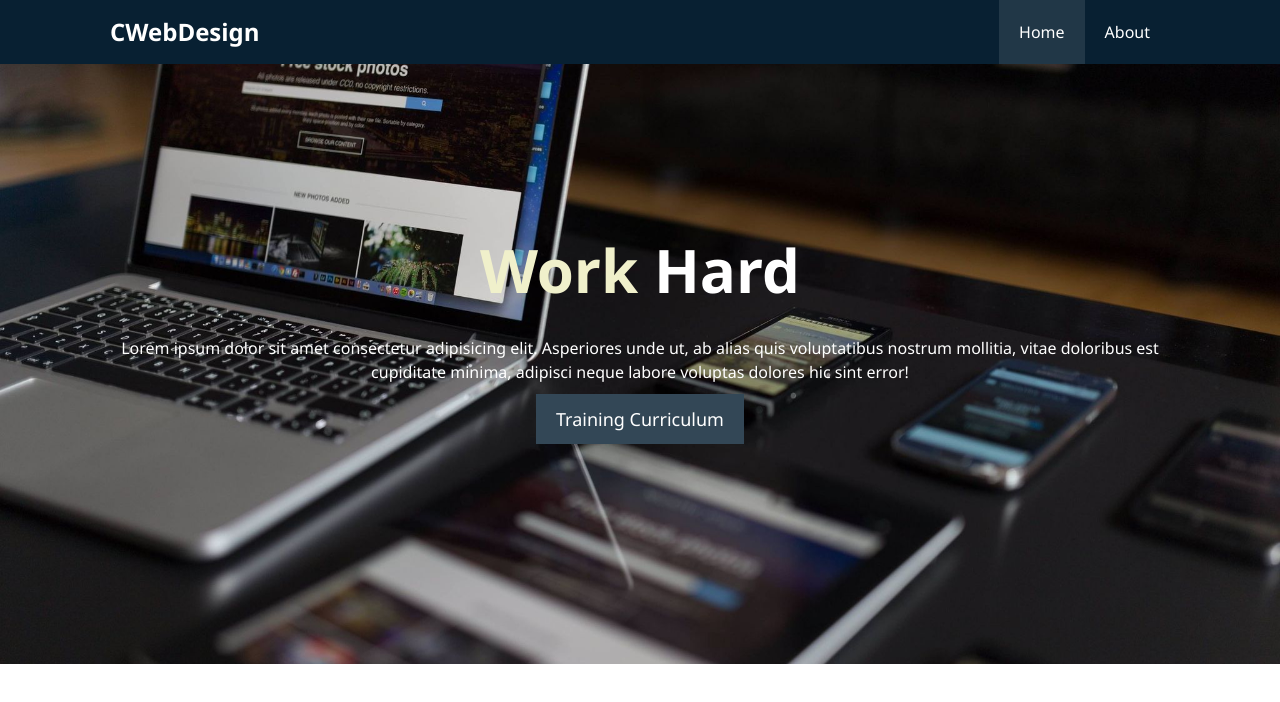
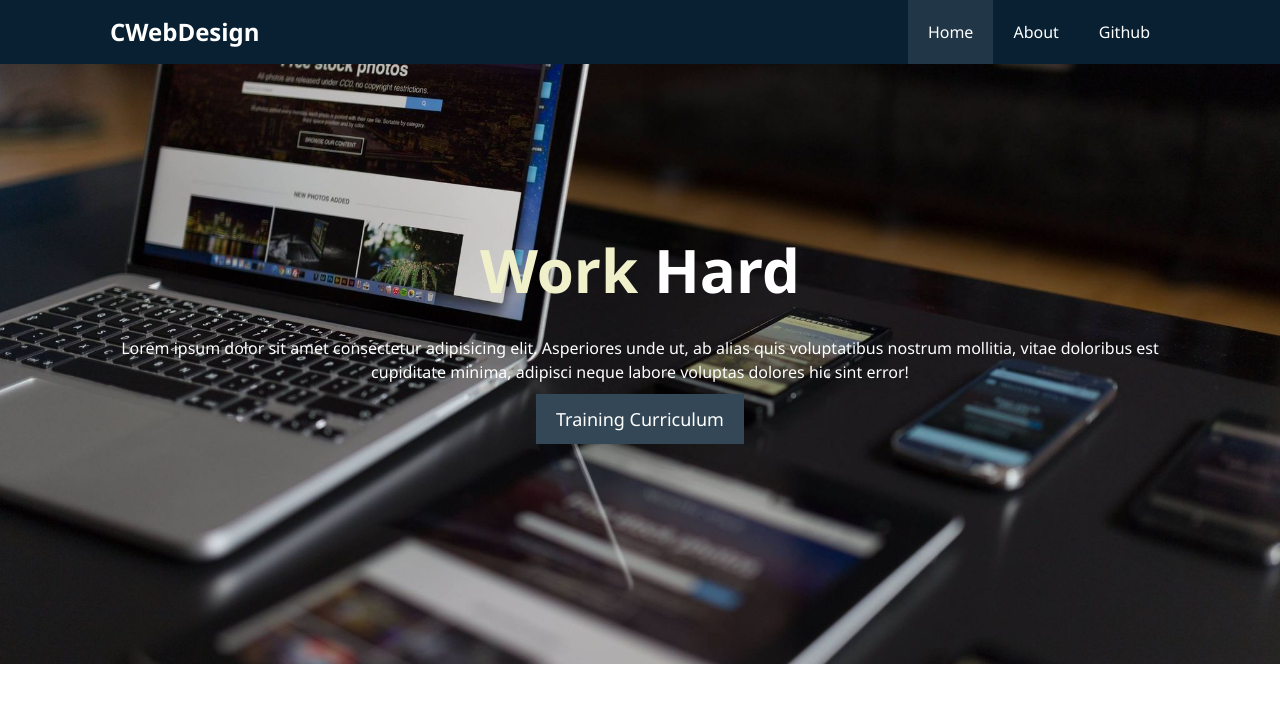
Before and after one commit to yorichan/MyfirstGithubFiles, a plain HTML site: page index.html in a window 1280 px wide. Drawn offline with Linux system fonts and the light colour scheme.

Commit message:
updated index.html  added github menu

```diff
--- a/index.html
+++ b/index.html
@@ -16,6 +16,7 @@
           <ul>
             <li><a class="active" href="index.html">Home</a></li>
             <li><a href="about.html">About</a></li>
+            <li><a href="new.html">Github</a></li>
           </ul>
         </div>
       </nav>
```
